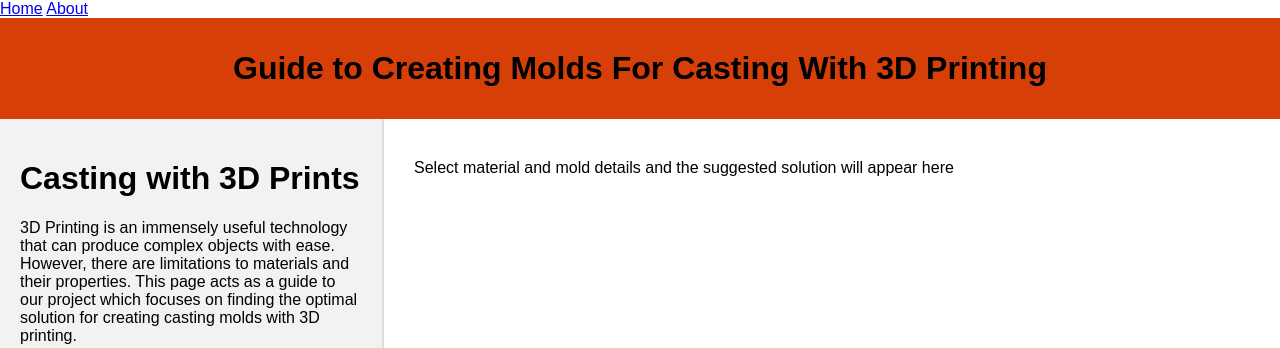
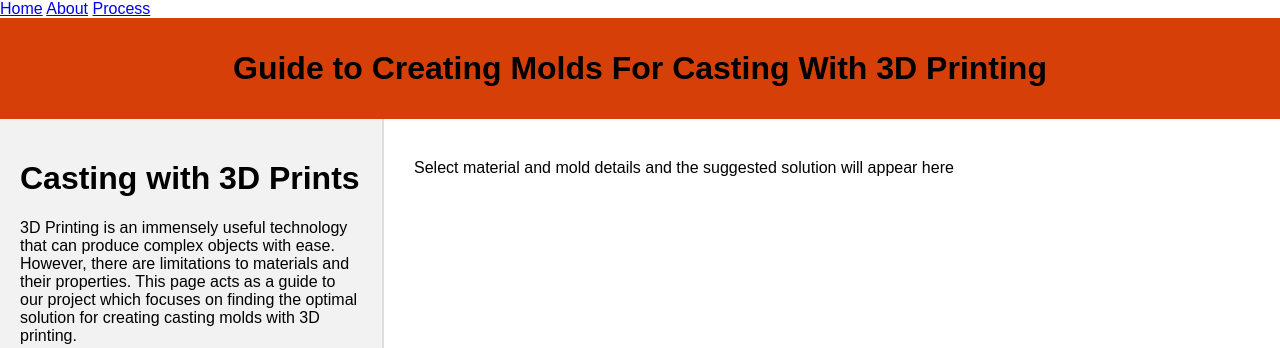
Before and after one commit to soehlj/Capstone-Web-App, a Flask app: page / in a window 1280 px wide. Shown: the top 348 px of the page. Run offline with Flask 3, Linux system fonts and the light colour scheme.

Commit message:
added page for process

```diff
--- a/app.py
+++ b/app.py
@@ -22,6 +22,11 @@ def home():
 def about():
     return render_template("about.html")
 
+@app.route("/process")
+def process():
+    return render_template("process.html")
+
+
 
 # Run the app
 if __name__ == "__main__":
--- a/templates/base.html
+++ b/templates/base.html
@@ -15,6 +15,7 @@
     <nav>
     <a href="{{ url_for('home') }}">Home</a>
     <a href="{{ url_for('about') }}">About</a>
+    <a href="{{ url_for('process') }}">Process</a>
     </nav>
     {% block body%}{% endblock %}
 </body>
```
Also changed, not shown: templates/process.html (added, +10 -0 lines).
